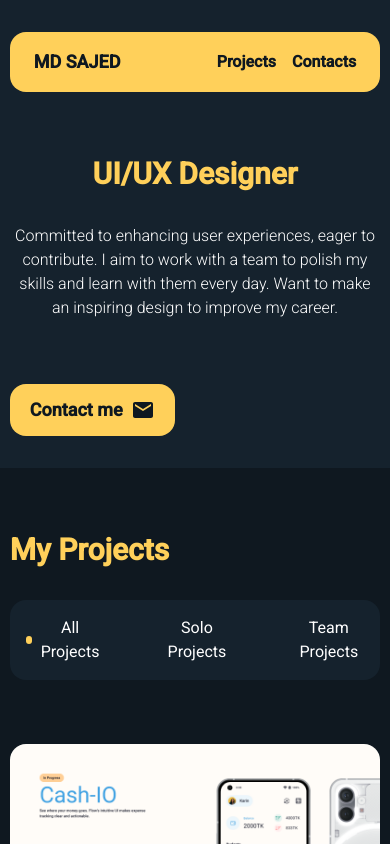
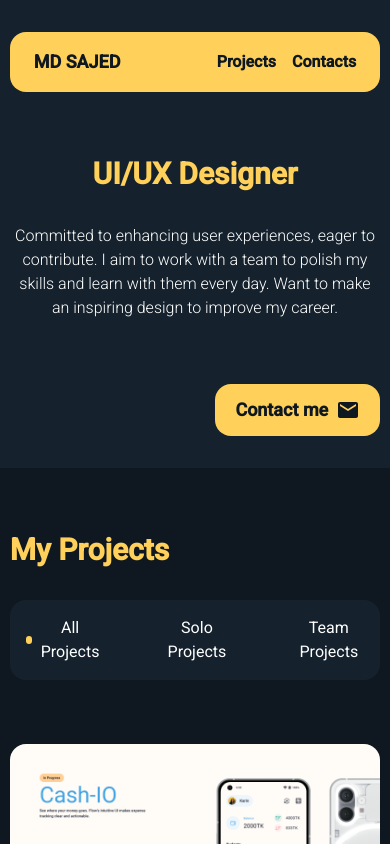
Before and after one commit to mdsajed001/My-portfolio, a Next.js app: page / in a window 390 px wide. Shown: the top 844 px of the page. Built offline with nearby package versions, Linux system fonts and the light colour scheme.

Commit message:
responsive

```diff
--- a/app/_components/banner.tsx
+++ b/app/_components/banner.tsx
@@ -25,7 +25,7 @@ export function Banner() {
         </div>
         <button
           onClick={handleClick}
-          className="bg-primary flex items-center gap-2 rounded-2xl md:px-8 px-5 md:py-4 py-3 md:text-2xl text-lg font-semibold"
+          className="bg-primary flex items-center gap-2 rounded-2xl md:px-8 px-5 md:py-4 py-3 md:text-2xl text-lg font-semibold ms-auto md:ms-0"
         >
           Contact me
           <MdEmail className="md:hidden" size={24} />
```
